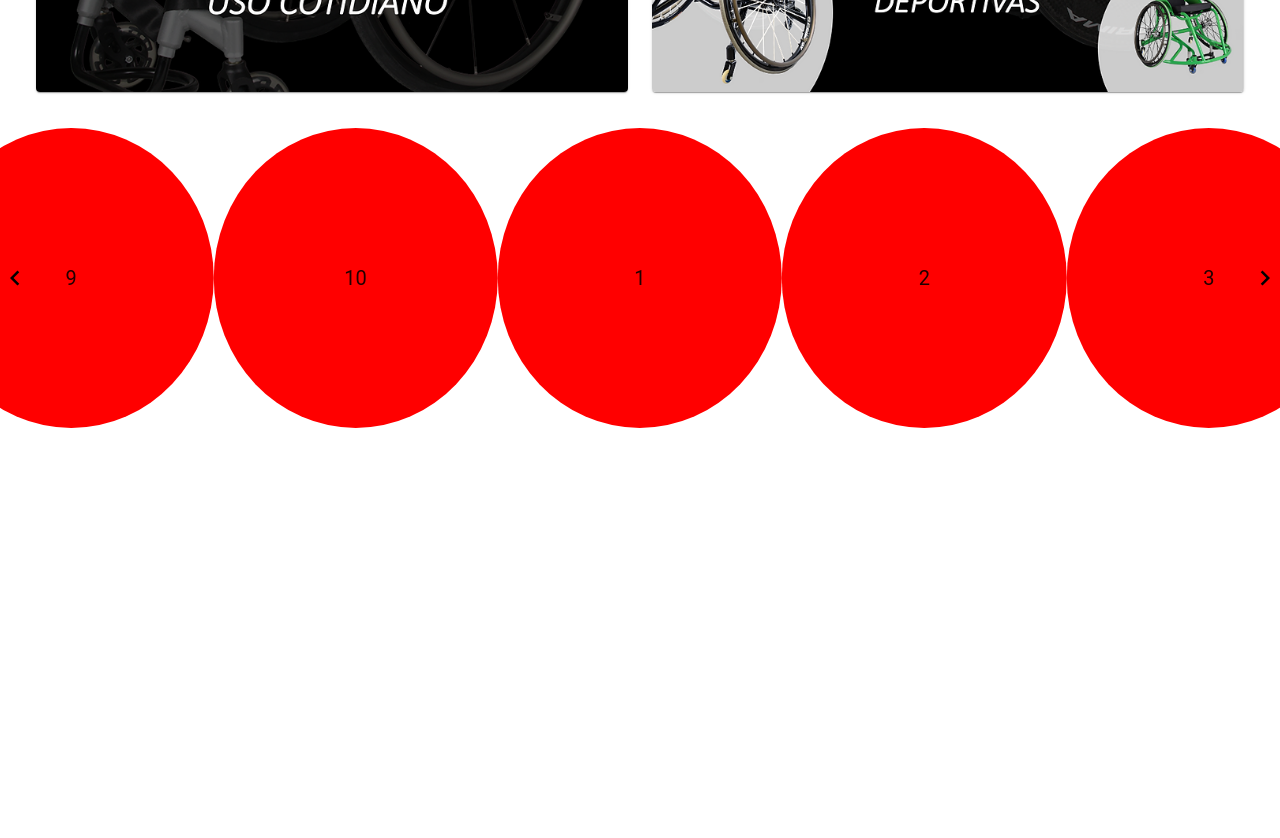
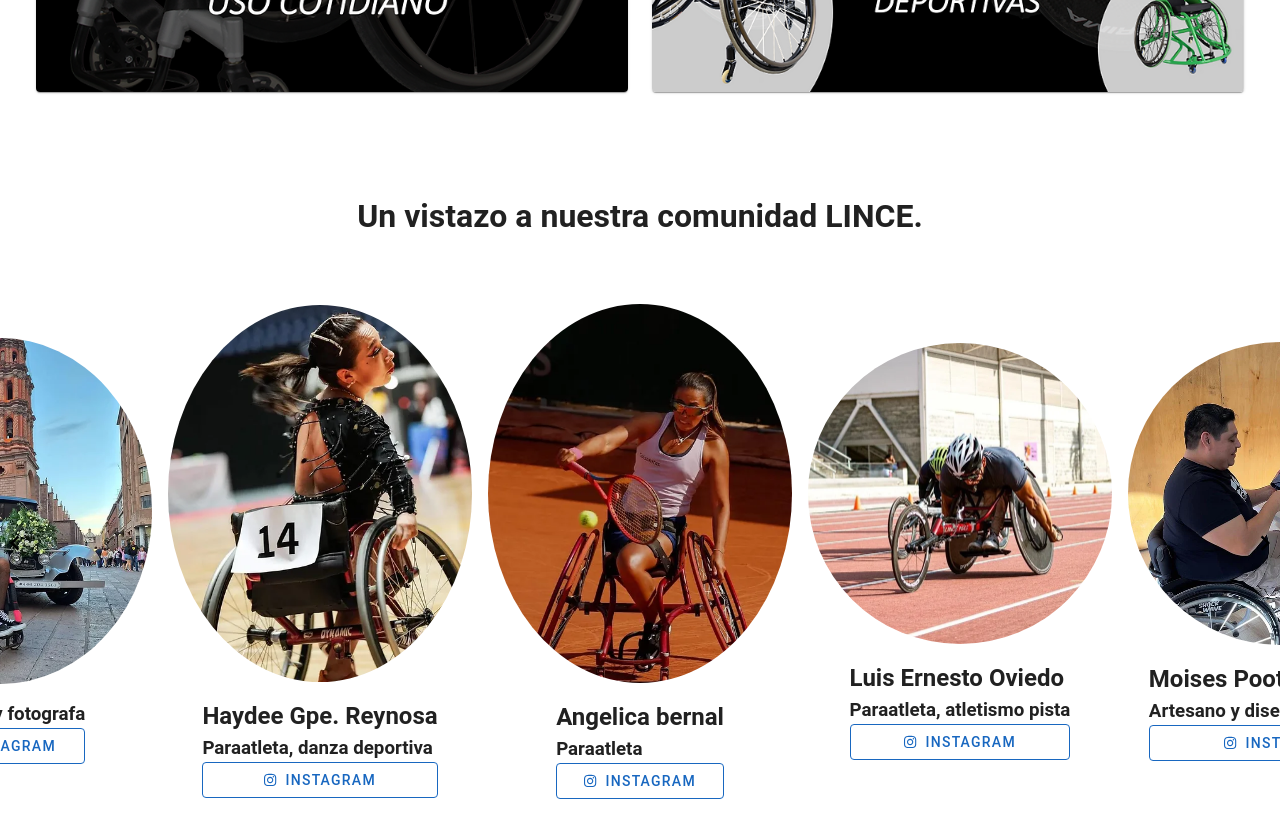
Before and after one commit to vegavLuis/linceWebFront, a Vue app: page / in a window 1280 px wide. Shown: the part 340-1178 px from the top of the page. Built offline with nearby package versions, Linux system fonts and the light colour scheme.

Commit message:
se agerga baner de comunidad

```diff
--- a/src/components/Comunidad.vue
+++ b/src/components/Comunidad.vue
@@ -1,9 +1,33 @@
+<script setup>
+import { ref, onMounted } from 'vue'
+import { useComunidad } from '../stores/comunidad'
+const data = ref([])
+onMounted(() => {
+  data.value = useComunidad()
+})
+</script>
 <template>
-  <Carousel :items-to-show="4.5" :wrap-around="true">
-    <Slide v-for="slide in 10" :key="slide">
-      <div class="carousel__item">{{ slide }}</div>
+  <h1 class="text-center pt-16 pb-8">Un vistazo a nuestra comunidad LINCE.</h1>
+  <Carousel :items-to-show="4" :wrap-around="true">
+    <Slide v-for="item in data.datos" :key="item.datos">
+      <div class="carousel__item d-flex flex-wrap">
+        <img :src="item.src" class="imagen flex-1-1-100 ma-2 pa-2" />
+        <div class="d-flex flex-column">
+          <h2>{{ item.nombre }}</h2>
+          <h3>{{ item.deporte }}</h3>
+          <v-btn variant="outlined" color="primary">
+            <font-awesome-icon :icon="['fab', 'instagram']" class="mr-2" />
+            Instagram
+          </v-btn>
+        </div>
+        <!-- <h2 class="text-bold">{{ item.nombre }}</h2>
+        <h3>{{ item.deporte }}</h3> -->
+      </div>
     </Slide>
-
+    <!-- <Slide v-for="item in data.datos" :key="item.id">
+      <div class="carousel__item">
+      </div>
+    </Slide> -->
     <template #addons>
       <Navigation />
     </template>
@@ -25,15 +49,20 @@ export default defineComponent({
   }
 })
 </script>
-<style>
+<style scoped>
+/* background-color: red; */
 .carousel__item {
-  min-height: 300px;
-  width: 300px;
-  background-color: red;
-  font-size: 20px;
+  height: auto;
+  width: auto;
   border-radius: 100%;
   display: flex;
   justify-content: center;
   align-items: center;
 }
+.imagen {
+  width: 100%;
+  height: 100%;
+  object-fit: fill;
+  border-radius: 100%;
+}
 </style>
--- /dev/null
+++ b/src/stores/comunidad.js
@@ -0,0 +1,166 @@
+import { ref } from 'vue'
+import { defineStore } from 'pinia'
+import imagen1 from '../assets/bannerComunidad/1.webp'
+import imagen2 from '../assets/bannerComunidad/2.webp'
+import imagen3 from '../assets/bannerComunidad/3.webp'
+import imagen4 from '../assets/bannerComunidad/4.webp'
+import imagen5 from '../assets/bannerComunidad/5.webp'
+import imagen6 from '../assets/bannerComunidad/6.webp'
+import imagen7 from '../assets/bannerComunidad/7.webp'
+import imagen8 from '../assets/bannerComunidad/8.webp'
+import imagen9 from '../assets/bannerComunidad/9.webp'
+import imagen10 from '../assets/bannerComunidad/10.webp'
+import imagen11 from '../assets/bannerComunidad/11.webp'
+import imagen12 from '../assets/bannerComunidad/12.webp'
+import imagen13 from '../assets/bannerComunidad/13.webp'
+import imagen14 from '../assets/bannerComunidad/14.webp'
+import imagen15 from '../assets/bannerComunidad/15.webp'
+import imagen16 from '../assets/bannerComunidad/16.webp'
+import imagen17 from '../assets/bannerComunidad/17.webp'
+import imagen18 from '../assets/bannerComunidad/18.webp'
+import imagen19 from '../assets/bannerComunidad/19.webp'
+import imagen20 from '../assets/bannerComunidad/20.webp'
+import imagen21 from '../assets/bannerComunidad/21.webp'
+
+export const useComunidad = defineStore('comunidad', () => {
+  const datos = ref([
+    {
+      src: imagen1,
+      nombre: 'Angelica bernal',
+      deporte: 'Paraatleta',
+      redsocial:
+        'https://www.instagram.com/angelicabernalvillalobos/?fbclid=IwAR3LmLOaKqWDAGAmsiXbcKasxXJQhf0LnbBrkPgAMJQ6iYFJzxdaZ49SCf4'
+    },
+    {
+      src: imagen2,
+      nombre: 'Luis Ernesto Oviedo',
+      deporte: 'Paraatleta, atletismo pista',
+      redsocial:
+        'https://www.instagram.com/angelicabernalvillalobos/?fbclid=IwAR3LmLOaKqWDAGAmsiXbcKasxXJQhf0LnbBrkPgAMJQ6iYFJzxdaZ49SCf4'
+    },
+    {
+      src: imagen3,
+      nombre: 'Moises Poot',
+      deporte: 'Artesano y diseñador Yucateco',
+      redsocial: 'https://www.instagram.com/moisespoot.mx/?igshid=NDk5N2NlZjQ%3D'
+    },
+    {
+      src: imagen4,
+      nombre: 'Gabriela Michell Navarro',
+      deporte: 'Paraatleta, basquetbol en silla de ruedas',
+      redsocial:
+        'https://www.instagram.com/isabel_lopezch55/?fbclid=IwAR25tPsasDNlxjPzMR6XItjb_eou3NQu_MogTW_-SgNQhNCVcl63KweyGRs'
+    },
+    {
+      src: imagen5,
+      nombre: 'ParaDance',
+      deporte: 'Nuevo Leon',
+      redsocial: 'https://www.instagram.com/paradacenl/?igshid=YmMyMTA2M2Y%3D'
+    },
+    {
+      src: imagen6,
+      nombre: 'Yeni Aide Hernandez',
+      deporte: 'Paraatleta, atletismo pista',
+      redsocial: 'https://www.instagram.com/jeniferaid/?igshid=MzRlODBiNWFlZA%3D%3D'
+    },
+    {
+      src: imagen7,
+      nombre: 'Aline Ramos',
+      deporte: 'Paraatleta, danza deportiva',
+      redsocial: 'https://www.instagram.com/ramos_aline7/?igshid=MzRlODBiNWFlZA%3D%3D'
+    },
+    {
+      src: imagen8,
+      nombre: 'Sabri Bedzeti',
+      deporte: 'Paraatleta Italiano, Basquetbol',
+      redsocial:
+        'https://www.instagram.com/sabribedzeti/?fbclid=IwAR3D7yMNXOVbaA9yK4iES1z5FANTtZpgI9T3IvsqT7waL4l4Q-JFd72oBQk'
+    },
+    {
+      src: imagen9,
+      nombre: 'Whellchair Basketball',
+      deporte: 'Nuevo Leon',
+      redsocial: 'https://www.instagram.com/nuevoleonwb/?igshid=YmMyMTA2M2Y%3D'
+    },
+    {
+      src: imagen10,
+      nombre: 'Jose Arellano',
+      deporte: 'Paraatleta, atletismo pista',
+      redsocial: 'https://www.instagram.com/ppwheelz/?igshid=NDk5N2NlZjQ%3D'
+    },
+    {
+      src: imagen11,
+      nombre: 'Eduardo Prieto',
+      deporte: 'Paraatleta, basquetbol',
+      redsocial:
+        'https://www.instagram.com/laloprieto14/?fbclid=IwAR0k-fap6DBp3AZbbsSZpzuUO8wtX7XrL06mTZ0leRroyFRy-75FaukL7Ro'
+    },
+    {
+      src: imagen12,
+      nombre: 'Lourdes Narcia',
+      deporte: 'Paraatleta, basquetbol en silla de ruedas',
+      redsocial: 'https://www.instagram.com/lourdesorozcoo/?igshid=MzRlODBiNWFlZA%3D%3D'
+    },
+    {
+      src: imagen13,
+      nombre: 'Paradance',
+      deporte: 'Hidalgo',
+      redsocial: 'https://www.instagram.com/paradancehidalgo/?igshid=YmMyMTA2M2Y%3D'
+    },
+    {
+      src: imagen14,
+      nombre: 'Benditaslisiadxs',
+      deporte: 'Comunidad y podcast',
+      redsocial: 'https://www.instagram.com/benditaslisiadxs/?igshid=MzRlODBiNWFlZA%3D%3D'
+    },
+    {
+      src: imagen15,
+      nombre: 'Luis Eduardo Jasso',
+      deporte: 'Paraatleta, basquetbol',
+      redsocial:
+        'https://www.instagram.com/jasso_luise15/?fbclid=IwAR0k-fap6DBp3AZbbsSZpzuUO8wtX7XrL06mTZ0leRroyFRy-75FaukL7Ro'
+    },
+    {
+      src: imagen16,
+      nombre: 'Odin Lachino',
+      deporte: 'Escritor',
+      redsocial: 'https://www.instagram.com/odin.lachino/?igshid=YmMyMTA2M2Y%3D'
+    },
+    {
+      src: imagen17,
+      nombre: 'Antya Posada',
+      deporte: 'Paraatleta, danza deportiva',
+      redsocial: 'https://www.instagram.com/antya_posada/?igshid=YmMyMTA2M2Y%3D'
+    },
+    {
+      src: imagen18,
+      nombre: 'Belen Sanchez',
+      deporte: 'Paraatleta, lanzamiento de discos',
+      redsocial:
+        'https://www.instagram.com/belensanchez_28/?fbclid=IwAR1X49DUeVwcqsybzfBkAWUbKmpe9ZNYGvhUBMPQeRawxMFwcItCybRJJ-M'
+    },
+    {
+      src: imagen19,
+      nombre: 'Lucero Anahi Vazquez',
+      deporte: 'Paraatleta, atletismo pista',
+      redsocial:
+        'https://www.instagram.com/vazquezlucero_53/?fbclid=IwAR0D5aHnVVE4awYEL2RxZFuV1tsUJO6OzGCzEV3Tkt4nfN6YG-cz9whnXgg'
+    },
+    {
+      src: imagen20,
+      nombre: '',
+      deporte: 'Activista y fotografa',
+      redsocial:
+        'https://www.instagram.com/jenmulini.photo/?fbclid=IwAR27C73LyWaoh_YFnTffh1dVcO2OhVoa0mDRMNvFzsNADxk2k97qR3RM3Mc'
+    },
+    {
+      src: imagen21,
+      nombre: 'Haydee Gpe. Reynosa',
+      deporte: 'Paraatleta, danza deportiva',
+      redsocial: 'https://www.instagram.com/reynosa.guerrero.haydee/?igshid=YmMyMTA2M2Y%3D'
+    }
+  ])
+  return {
+    datos
+  }
+})
```
